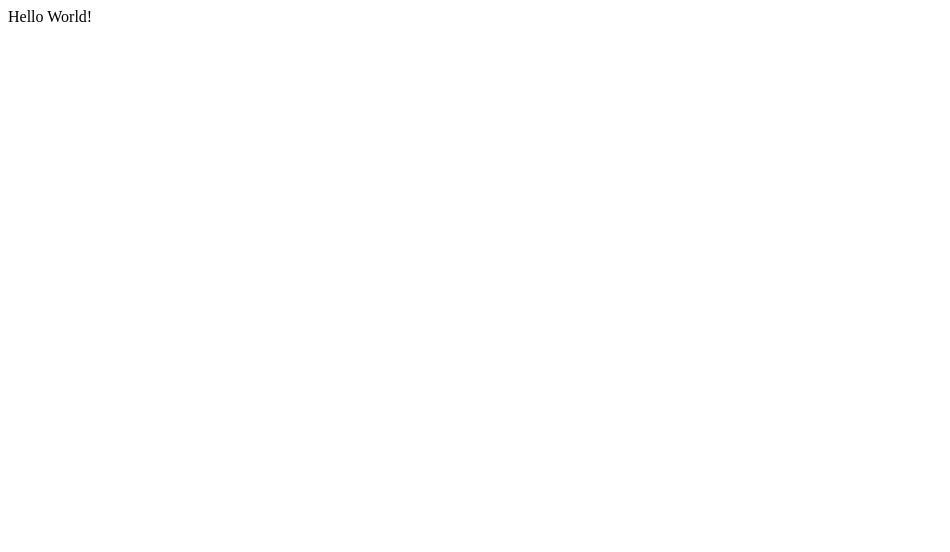
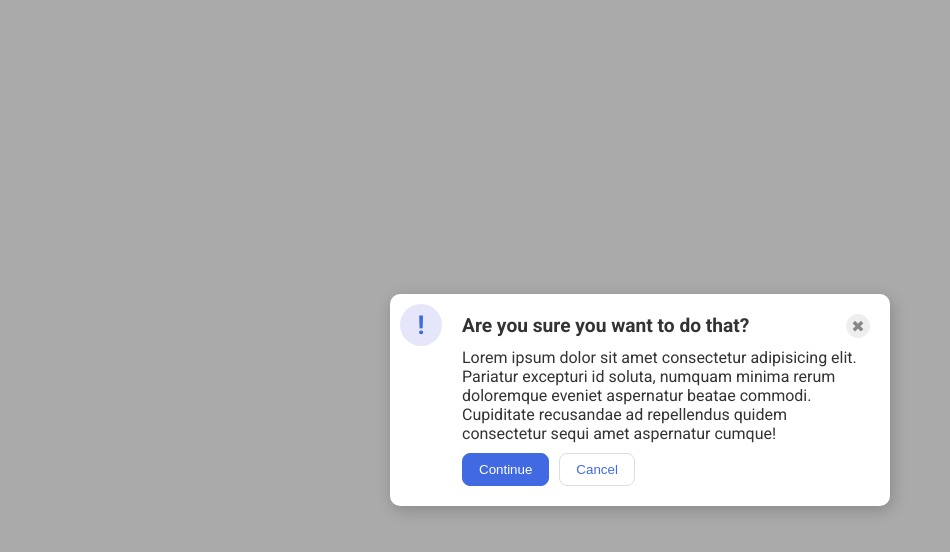
Before and after one commit to Litusuwu/TOP, a plain HTML site: page CSS-Exercises/top-flex/05-flex-modal/index.html in a window 1280 px wide. Shown: the whole page, without its empty margins (0-950 px from the left). Drawn offline with Linux system fonts and the light colour scheme.

Commit message:
Some exercises of css
i wannadie

```diff
--- a/CSS-Exercises/top-flex/05-flex-modal/index.html
+++ b/CSS-Exercises/top-flex/05-flex-modal/index.html
@@ -1,11 +1,31 @@
 <!DOCTYPE html>
 <html lang="en">
-<head>
-    <meta charset="UTF-8">
-    <meta name="viewport" content="width=device-width, initial-scale=1.0">
-    <title>Document</title>
-</head>
-<body>
-    <div>Hello World!</div>
-</body>
+  <head>
+    <meta charset="UTF-8" />
+    <meta http-equiv="X-UA-Compatible" content="IE=edge" />
+    <meta name="viewport" content="width=device-width, initial-scale=1.0" />
+    <link rel="stylesheet" href="style.css" />
+    <title>Modal</title>
+  </head>
+  <body>
+    <div class="modal">
+      <div class="icon">!</div>
+      <div class="s2">
+        <div class="s1">
+          <div class="header">Are you sure you want to do that?</div>
+          <button class="close-button">✖</button>
+        </div>
+        <div class="text">
+          Lorem ipsum dolor sit amet consectetur adipisicing elit. Pariatur
+          excepturi id soluta, numquam minima rerum doloremque eveniet
+          aspernatur beatae commodi. Cupiditate recusandae ad repellendus quidem
+          consectetur sequi amet aspernatur cumque!
+        </div>
+        <div class="p1">
+          <button class="continue">Continue</button>
+          <button class="cancel">Cancel</button>
+        </div>
+      </div>
+    </div>
+  </body>
 </html>
--- a/CSS-Exercises/top-flex/05-flex-modal/style.css
+++ b/CSS-Exercises/top-flex/05-flex-modal/style.css
@@ -0,0 +1,134 @@
+@import url('https://fonts.googleapis.com/css2?family=Roboto:wght@400;700&display=swap');
+
+html, body {
+  height: 100%;
+}
+
+body {
+  font-family: Roboto, sans-serif;
+  margin: 0;
+  background: #aaa;
+  color: #333;
+  /* I'll give you this one for free lol */
+  display: flex;
+  align-items: center;
+  justify-content: center;
+}
+
+.modal {
+  background: white;
+  width: 480px;
+  border-radius: 10px;
+  box-shadow: 2px 4px 16px rgba(0,0,0,.2);
+}
+
+.icon {
+  color: royalblue;
+  font-size: 26px;
+  font-weight: 700;
+  background: lavender;
+  width: 42px;
+  height: 42px;
+  border-radius: 50%;
+  display: flex;
+  align-items: center;
+  justify-content: center;
+}
+
+.close-button {
+  background: #eee;
+  border-radius: 50%;
+  color: #888;
+  font-weight: 400;
+  font-size: 16px;
+  height: 24px;
+  width: 24px;
+  display: flex;
+  align-items: center;
+  justify-content: center;
+  border: 1px solid #eee;
+  padding: 0;
+}
+
+button {
+  cursor: pointer;
+  padding: 8px 16px;
+  border-radius: 8px;
+}
+
+button.continue {
+  background: royalblue;
+  border: 1px solid royalblue;
+  color: white;
+}
+
+button.cancel {
+  background: white;
+  border: 1px solid #ddd;
+  color: royalblue;
+}
+/*MY SOL */
+.s2{
+    flex-direction: column;
+    padding: 10px;
+}
+.s1{
+    display: flex;
+    flex-direction: row;
+    justify-content: space-between;
+    margin-bottom: 10px;
+
+}
+.header{
+    font-weight: bold;
+    font-size: larger;
+}
+.modal{
+    display: flex;
+    justify-content: space-between;
+    padding: 10px;
+    gap: 10px;
+}
+.p1{
+    display: flex;
+    flex-wrap: wrap;
+    margin: 0;
+    padding: 0;
+    justify-content: start;
+    gap:10px;
+}
+.text{
+    margin-bottom: 10px;
+}
+.icon{
+    display: flex;
+    flex-shrink: 0;
+
+}
+/*SOLUTION*/
+
+/*
+.modal {
+    display: flex;
+    gap: 16px;
+    padding: 16px;
+  }
+
+  .icon {
+
+    flex-shrink: 0;
+  }
+
+  .header {
+    display: flex;
+    align-items: center;
+    justify-content: space-between;
+    font-size: 18px;
+    font-weight: 700;
+    margin-bottom: 8px;
+  }
+
+  .text {
+    margin-bottom: 16px;
+  }
+*/
```
